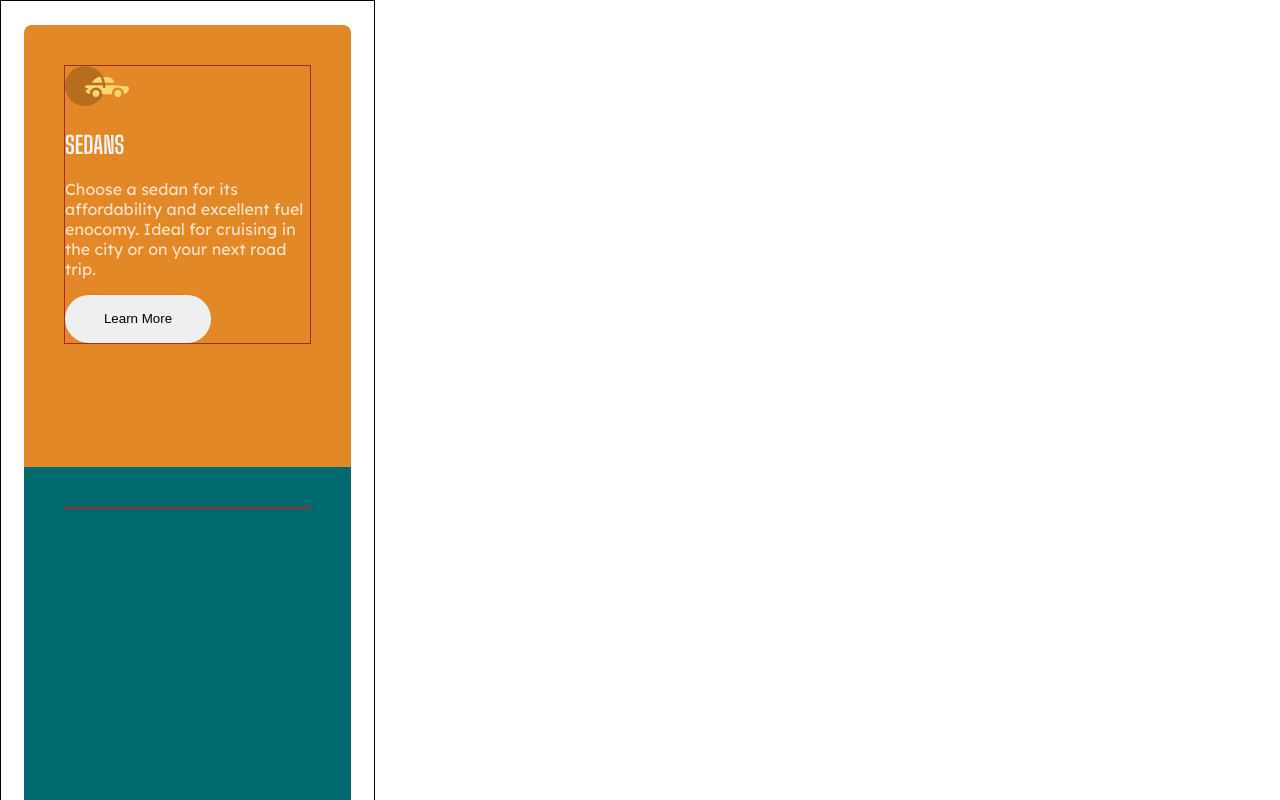
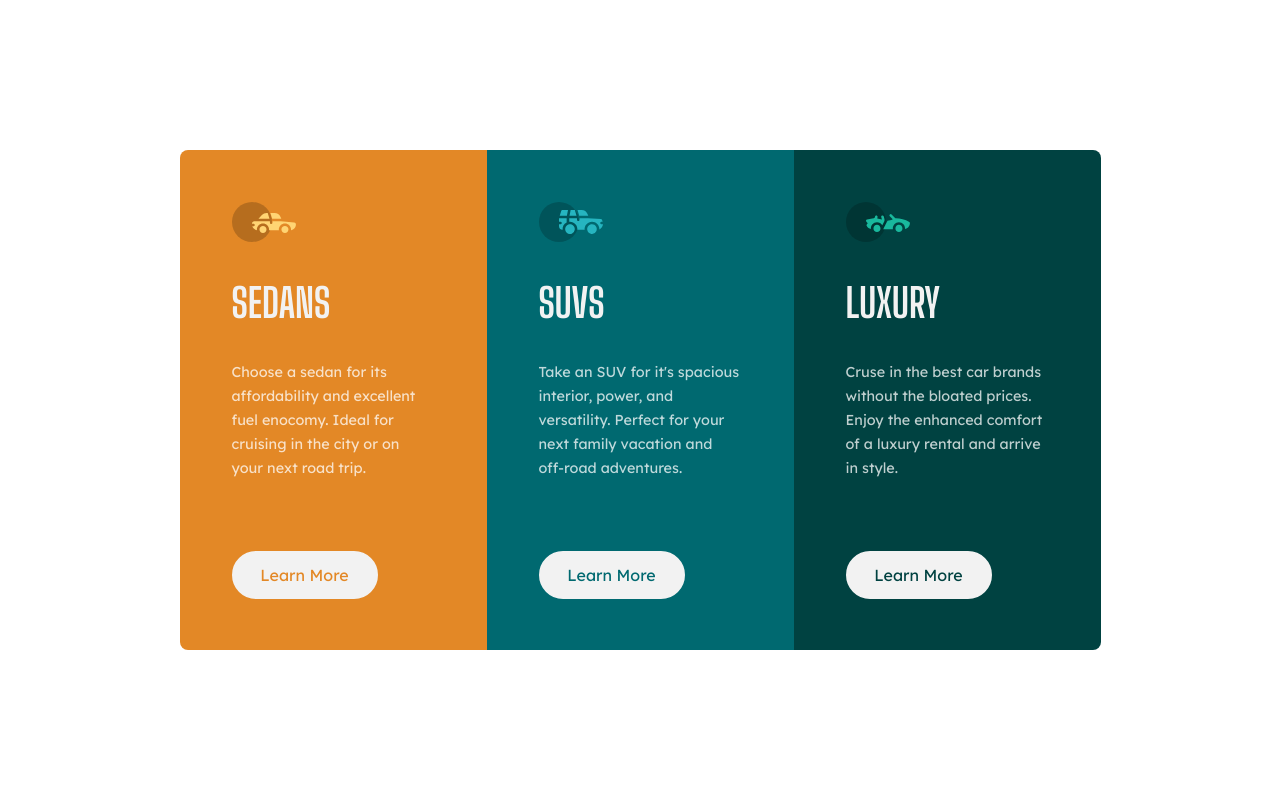
Before and after one commit to SpacemanOG/fmentor-3-column-preview-card, a plain HTML site: page index.html in a window 1280 px wide. Shown: the top 800 px of the page. Drawn offline with Linux system fonts and the light colour scheme.

Commit message:
Project complete upload

```diff
--- a/index.html
+++ b/index.html
@@ -16,7 +16,7 @@
 <body>
     <main>
         <!-- This section is about the SEDAN vehicles -->
-        <section>
+        <section class="sedan">
             <div class="cushionContainer">
                 <div class="topLogo">
                     <img src="./images/icon-sedans.svg">
@@ -34,21 +34,38 @@
             </div>
         </section>
         <!-- This section is about the SUV vehicles -->
-        <section>
+        <section class="suv">
             <div class="cushionContainer">
-                <div class="topLogo"></div>
-                <div class="typeOfVehicle"></div>
-                <div class="description"></div>
-                <div class="button"></div>
-            </div>
+                <div class="topLogo">
+                    <img src="./images/icon-suvs.svg" </div>
+                    <div class="typeOfVehicle">
+                        <h1>Suvs</h1>
+                    </div>
+                    <div class="description">
+                        <p>Take an SUV for it's spacious interior, power, and versatility. Perfect for
+                            your next family vacation and off-road adventures.</p>
+                    </div>
+                    <div class="button">
+                        <button>Learn More</button>
+                    </div>
+                </div>
         </section>
         <!-- This section is about the LUXURY vehicles -->
-        <section>
+        <section class="luxury">
             <div class="cushionContainer">
-                <div class="topLogo"></div>
-                <div class="typeOfVehicle"></div>
-                <div class="description"></div>
-                <div class="button"></div>
+                <div class="topLogo">
+                    <img src="./images/icon-luxury.svg">
+                </div>
+                <div class="typeOfVehicle">
+                    <h1>Luxury</h1>
+                </div>
+                <div class="description">
+                    <p>Cruse in the best car brands without the bloated prices. Enjoy the enhanced comfort of a luxury
+                        rental and arrive in style.</p>
+                </div>
+                <div class="button">
+                    <button>Learn More</button>
+                </div>
             </div>
         </section>
     </main>
--- a/styles.css
+++ b/styles.css
@@ -1,3 +1,7 @@
+/* MOBILE-FIRST DESIGN */
+/* MOBILE-FIRST DESIGN */
+
+/* Here comes the GLOBAL settings */
 /* Here comes the GLOBAL settings */
 
 * {
@@ -14,7 +18,7 @@ body {
 main {
     width: 375px;
     height: 100%;
-    border: 1px solid black;
+    /* border: 1px solid black; */
 }
 
 section {
@@ -31,14 +35,17 @@ main>section:nth-child(1) {
     background-color: hsl(31, 77%, 52%);
     margin-top: 24px;
     border-radius: 8px 8px 0 0;
+    color: hsl(31, 77%, 52%);
 }
 
 main>section:nth-child(2) {
     background-color: hsl(184, 100%, 22%);
+    color: hsl(184, 100%, 22%);
 }
 
 main>section:nth-child(3) {
     background-color: hsl(179, 100%, 13%);
+    color: hsl(179, 100%, 13%);
     margin-bottom: 24px;
     border-radius: 0 0 8px 8px;
 }
@@ -49,11 +56,13 @@ h1 {
     font-family: 'Big Shoulders Display', cursive;
     text-transform: uppercase;
     color: hsl(0, 0%, 95%);
+    font-size: xx-large;
 }
 
 p {
     font-family: 'Lexend Deca', sans-serif;
     color: hsla(0, 0%, 100%, 0.75);
+    line-height: 1.75rem;
 }
 
 
@@ -61,12 +70,77 @@ p {
 button {
     width: 146px;
     height: 48px;
-    border: 0;
+    background-color: hsl(0, 0%, 95%);
+    border: 2px solid hsl(0, 0%, 95%);
     border-radius: 24px;
+    margin-top: 16px;
+    font-family: 'Lexend Deca', sans-serif;
+    color: inherit;
+    font-size: 1rem;
 }
 
-/* Now, here comes the INDIVIDUAL settings */
+button:hover {
+    background-color: inherit;
+    border: 2px solid hsl(0, 0%, 95%);
+    color: hsl(0, 0%, 95%);
+    cursor: pointer;
+}
 
-section>div {
-    border: 1px solid brown;
+/* Other things */
+.typeOfVehicle {
+    margin-top: 16px;
 }
+
+/* Now, here comes the DESKTOP settings */
+/* Now, here comes the DESKTOP settings */
+
+@media (min-width:800px) {
+
+    main {
+        width: 100%;
+        height: 100vh;
+        display: flex;
+        justify-content: center;
+        align-items: center;
+    }
+
+    section {
+        width: 307px;
+        height: 500px;
+        padding: 52px;
+    }
+
+    main>section:nth-child(1) {
+        margin: 0;
+        border-radius: 8px 0 0 8px;
+        color: hsl(31, 77%, 52%);
+    }
+
+    main>section:nth-child(2) {
+        margin: 0;
+        background-color: hsl(184, 100%, 22%);
+        color: hsl(184, 100%, 22%);
+    }
+
+    main>section:nth-child(3) {
+        margin: 0;
+        background-color: hsl(179, 100%, 13%);
+        color: hsl(179, 100%, 13%);
+        border-radius: 0 8px 8px 0;
+    }
+
+    h1 {
+        font-size: 2.5rem;
+    }
+
+    p {
+        margin-top: 24px;
+        line-height: 1.5rem;
+        font-size: .9rem;
+    }
+
+    button {
+        margin-top: 56px;
+        font-size: 1rem;
+    }
+}
```
Also changed, not shown: Screenshot 2022-10-17 at 23-10-08 3-column preview card component.png (added), Screenshot 2022-10-17 at 23-10-21 3-column preview card component.png (added), 2 other files.
